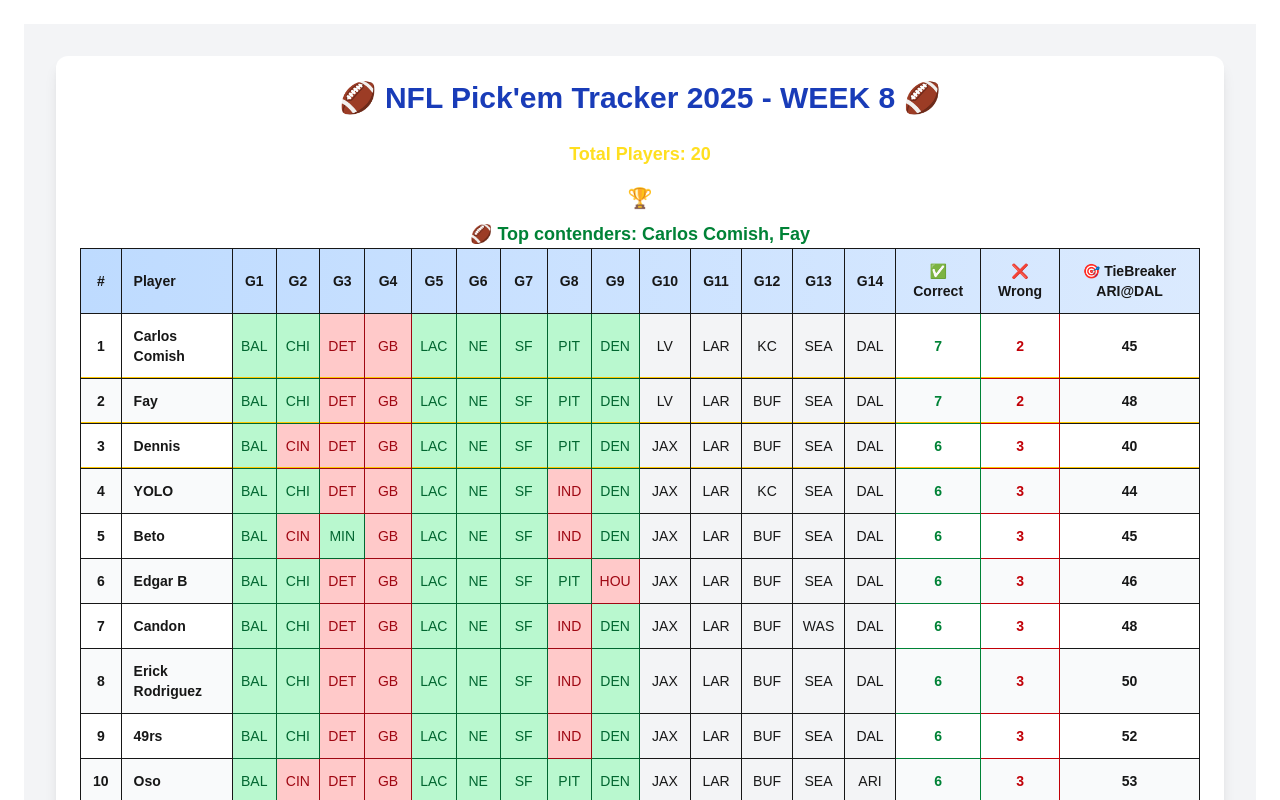
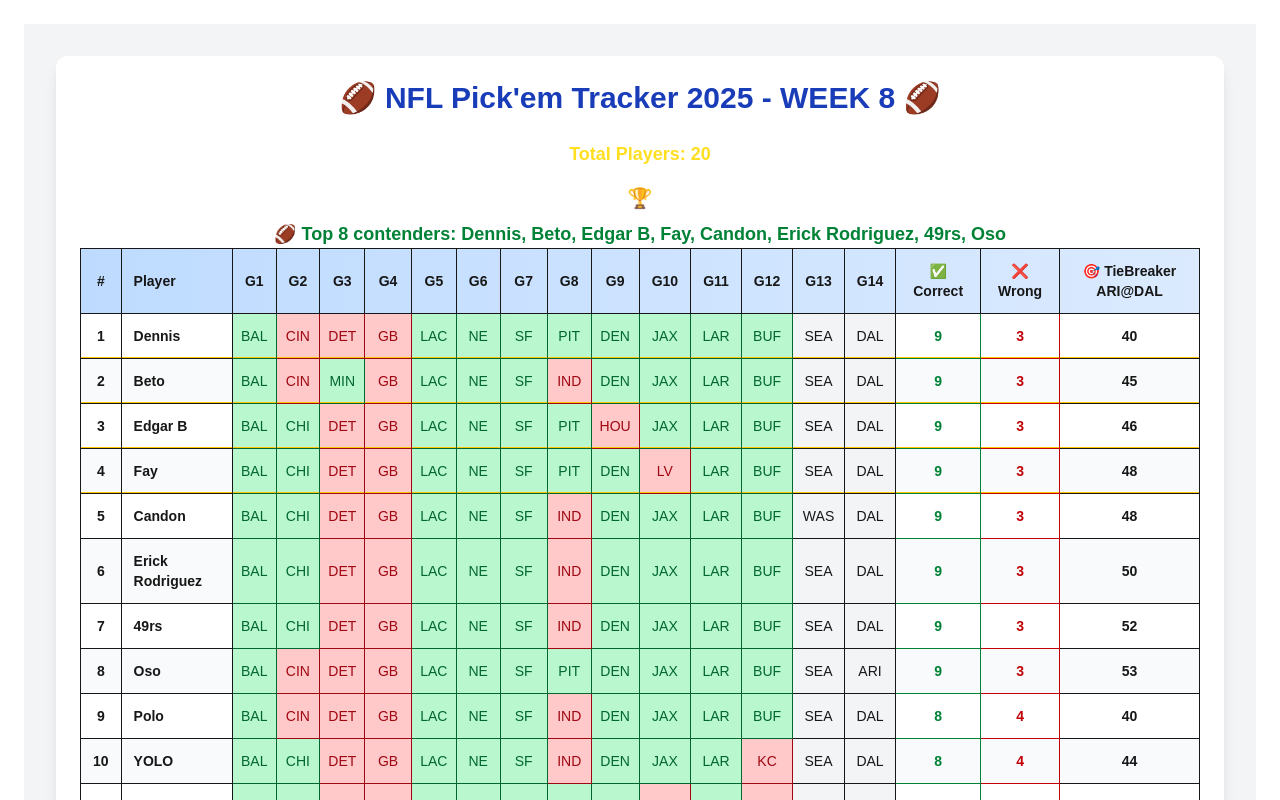
Before and after one commit to CarlosMartinezCM/pickEmTracker, a Next.js app: page / in a window 1280 px wide. Shown: the top 800 px of the page. Built offline with nearby package versions, Linux system fonts and the light colour scheme.

Commit message:
Afternoon game update

```diff
--- a/app/components/PickEmBoard.tsx
+++ b/app/components/PickEmBoard.tsx
@@ -54,7 +54,7 @@ type LeaderboardPlayer = Player & { correct: number; wrong: number; rank: number
 
 // Week 9 results
 const confirmedResults: (string | null)[] = [/* WeekResults */  "BAL", "CHI", "MIN", "CAR", "LAC",
-                                                                 "NE", "SF", "PIT", "DEN"     /*Results*/];
+                                                                 "NE", "SF", "PIT", "DEN", "JAX", "LAR", "BUF", null, null    /*Results*/];
 
 //Week 9 players
 const initialPlayers: Player[] = [
@@ -162,7 +162,7 @@ export default function PickemTracker() {
   const winners = useMemo(() => leaderboard.filter(p => p.rank === 1), [leaderboard]);
 
   // Top contenders: rank ≤ varies. ** This is where i change the number of top contenders**
-  const realisticWinners = useMemo(() => leaderboard.filter(p => p.rank <= 2), [leaderboard]);
+  const realisticWinners = useMemo(() => leaderboard.filter(p => p.rank <= 8), [leaderboard]);
 
   return (
     <div className="p-8 bg-gray-100 dark:bg-gray-900 min-h-screen space-y-8 transition-colors duration-300">      {/* Picks Tracker */}
@@ -185,7 +185,7 @@ export default function PickemTracker() {
         {realisticWinners.length > 0 && (
           <div className="text-center mt-2 text-lg font-semibold text-green-700 dark:text-blue-200">
             🏈 {(" ")}
-             Top contenders: {realisticWinners.map(p => p.name).join(", ")}
+             Top 8 contenders: {realisticWinners.map(p => p.name).join(", ")}
           </div>
         )}
         <div className="overflow-x-auto">
```
